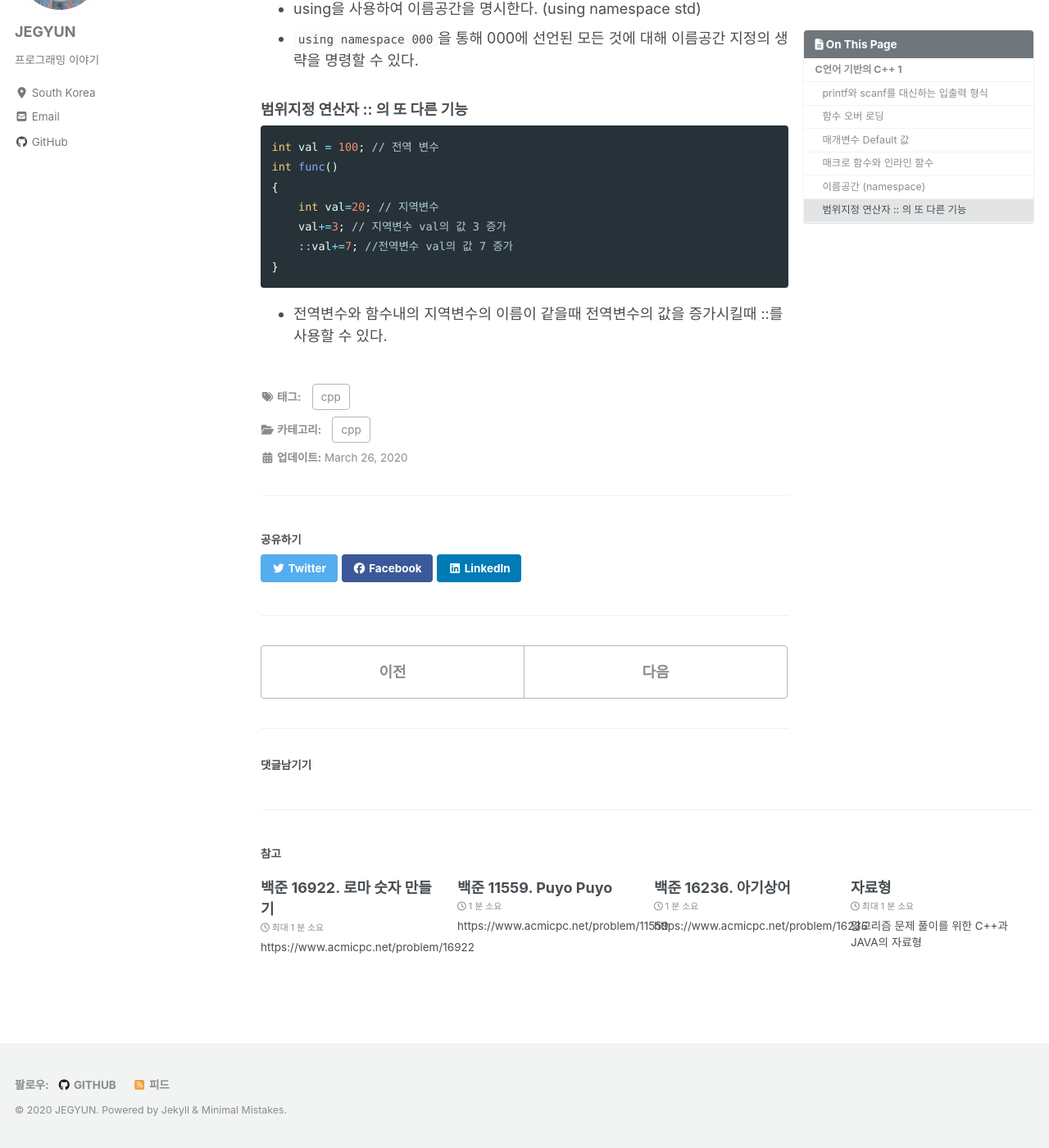
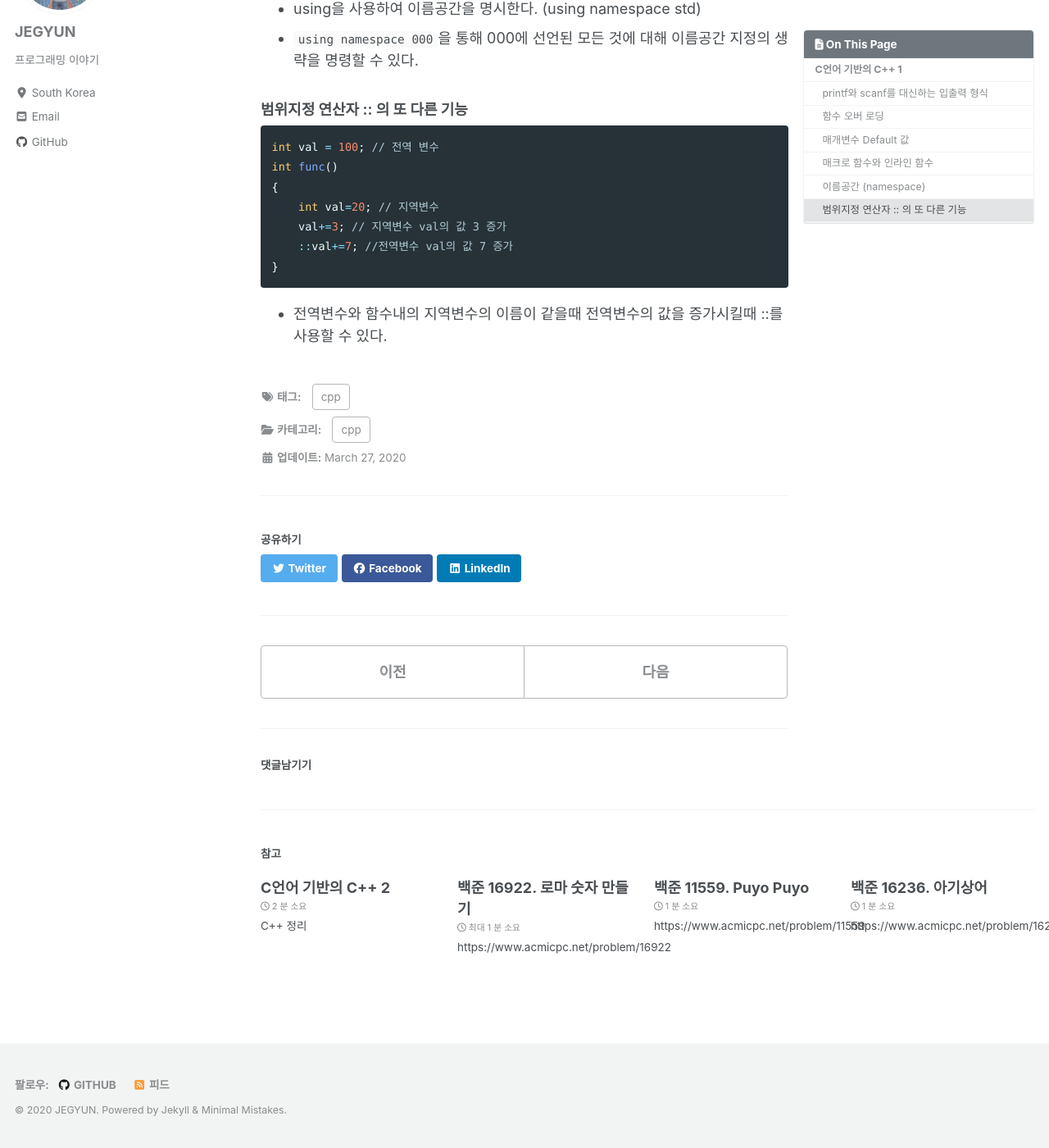
Before and after one commit to tdm1223/tdm1223.github.io, a Jekyll site: the page built from _posts/2020-03-27-cpp1.md, in a window 1280 px wide and 1400 px high, scrolled down 2830 px. Shown: the whole window at 82% size. Built offline with Jekyll 4.4.1, drawn with Linux system fonts in a browser that asks for light colours; cached includes are drawn as plain includes; nearby versions of some CDN libraries; comment, search, counter and statistics services are not loaded; some of the changed lines change nothing that is shown.

Commit message:
[CREATE] 2020-04-02-cpp2

````diff
--- a/_posts/2020-03-27-cpp1.md
+++ b/_posts/2020-03-27-cpp1.md
@@ -5,7 +5,7 @@ categories:
   - cpp
 tags:
   - cpp
-last_modified_at: 2020-03-26T08:00:50-00:00
+last_modified_at: 2020-03-27T08:00:50-00:00
 sitemap :
     changefreq : daily
     priority : 1.0
--- /dev/null
+++ b/_posts/2020-04-02-cpp2.md
@@ -0,0 +1,109 @@
+---
+title:  "C언어 기반의 C++ 2"
+excerpt: "C++ 정리"
+categories:
+  - cpp
+tags:
+  - cpp
+last_modified_at: 2020-04-02T08:00:50-00:00
+sitemap :
+    changefreq : daily
+    priority : 1.0
+toc: true
+---
+
+## C언어 기반의 C++ 1
+### const와 포인터
+- const의 의미
+```
+const int num = 10;
+// int형 변수 num을 상수화
+
+const int * ptr1 = &val;
+// 상수만을 가리키는 포인터. 포인터 ptr1을 이용해서 val1의 값을 변경할 수 없다.
+// 가리키는 대상은 변경이 가능하지만(ptr1=&val2;), 가리키는 값은 변경할 수 없다.
+
+int * const ptr2 = &val;
+// 포인터 ptr2가 상수화 된다. 정수형 변수를 가리키는 상수형 포인터.
+// 포인터가 가리키는 대상은 변경할 수 없고, 가리키는 값은 변경이 가능하다(*ptr2=100;)
+
+const int * const ptr3 = & val;
+// 가리키는 대상 및 값의 변경이 불가능하다.
+// 포인터 ptr3가 상수화 되었으며, ptr3를 이용해서 val3의 값을 변경할 수 없다.
+
+void func(int a) const
+// 이 함수 내에서는 멤버 변수에 저장된 값을 변경하지 않는다.
+// const함수 내에서는 const가 아닌 함수의 호출이 제한된다.
+```
+
+### 실행중인 프로그램의 메모리 공간
+- 데이터 : **전역변수**가 저장되는 영역
+- 스택 : **지역변수** 및 **매개변수**가 저장되는 영역
+- 힙 : 프로그램이 실행되는 과정에서 **동적으로 할당**이 이뤄지는 영역
+
+### bool
+- true와 false는 참(true:1)과 거짓(false:0)을 표현하기 위한 **1바이트** 크기의 데이터
+
+### 참조자(Reference)
+- 참조자는 자신이 참조하는 변수를 대신할 수 있는 또 하나의 이름이다. 변수로 봐도 무리는 없다.
+- 참조자의 수에는 제한이 없으며, 참조자를 대상으로도 참조자를 선언할 수 있다.
+- **변수만 참조가 가능**하고 **미리 선언이 불가능** 하며 **NULL로 초기화도 불가능** 하다.
+- 참조자를 통해서 포인터 연산 없이 힙 영역에 접근할 수 있다.
+
+```cpp
+// 참조자의 예
+int num1=10;
+int &num2 = num1;
+int &num3 = num2;
+int &num3 = num1;
+
+// 포인터 연산 없이 힙 영역에 접근
+int * ptr = new int;
+int &ref = *ptr;
+```
+
+### 참조자와 함수
+- 참조자를 이용한 Call-by-reference
+```cpp
+void Swap(int &ref1, int &ref2)
+{
+    int tmp=ref1;
+    ref1=ref2;
+    ref2=tmp;
+}
+```
+
+const 참조자
+- const int &ref : 참조자 ref를 이용한 값의 변경은 하지 않겠는 뜻이다.
+- void func(const int &ref) { }
+- 함수 내에서, 참조자를 통한 값의 변경을 진행하지 않을 경우, 참조자를 const로 선언하는것이 좋다.
+- 함수의 원형만 봐도 값의 변경이 이뤄지지 않음을 알 수 있게 한다.
+
+const 참조자의 상수 참조
+const int &ref = 30;
+- **임시변수**라는 것을 만들어 상수 30을 저장하고 참조자가 이를 참조하게 하여 사용할 수 있게 된다.
+- 결과적으론 **상수화 된 변수를 참조**하는 형태가 된다.
+
+```cpp
+int Adder(const int &num1,const int &num2)
+{
+	return num1 + num2;
+}
+```
+- Adder(3,4)가능 num1=3, num2=4 선언 후 Adder(num1, num2);식으로 호출하지 않고 간단하게 호출이 가능하다.
+
+### malloc & free를 대신하는 new & delete
+
+|-----------------+------------+--------------+
+| 이름            |    할당   |     소멸     |
+|-----------------|:-----------:|:----------:|
+|int형 변수	| int * ptr1 = new int;	| delete ptr1;
+|길이가 5인 | int형 배열	int * arr1 = new int[5]; | delete []arr1;
+|double형 변수	| double * ptr2 = new double | delete ptr2;
+|길이가 3인 double형 배열 | double * arr2 = new double[3]; | delete []arr2;
+- 객체의 생성에서는 반드시 `new` 와 `delete`를 사용해야 한다.
+
+### C++에서 C언어의 표준 함수 호출하기
+- c를 더하고 .h를 뺀다.
+1. stdio.h -> cstdio
+2. math.h -> cmath
````
